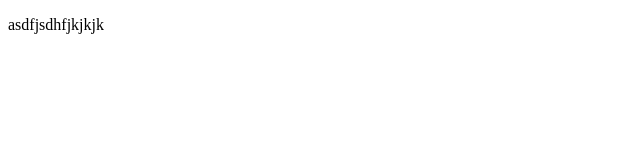
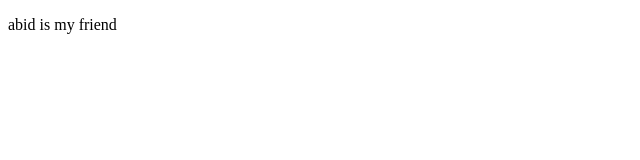
Before and after one commit to najeeb767/getup, a plain HTML site: page index.html in a window 1280 px wide. Shown: the full height of the page, 0-640 px from the left. Drawn offline with Linux system fonts and the light colour scheme.

Commit message:
here you are

```diff
--- a/index.html
+++ b/index.html
@@ -6,6 +6,6 @@
     <title>Document</title>
 </head>
 <body>
-    <p>asdfjsdhfjkjkjk</p>
+    <p>abid is my friend</p>
 </body>
 </html>
```
